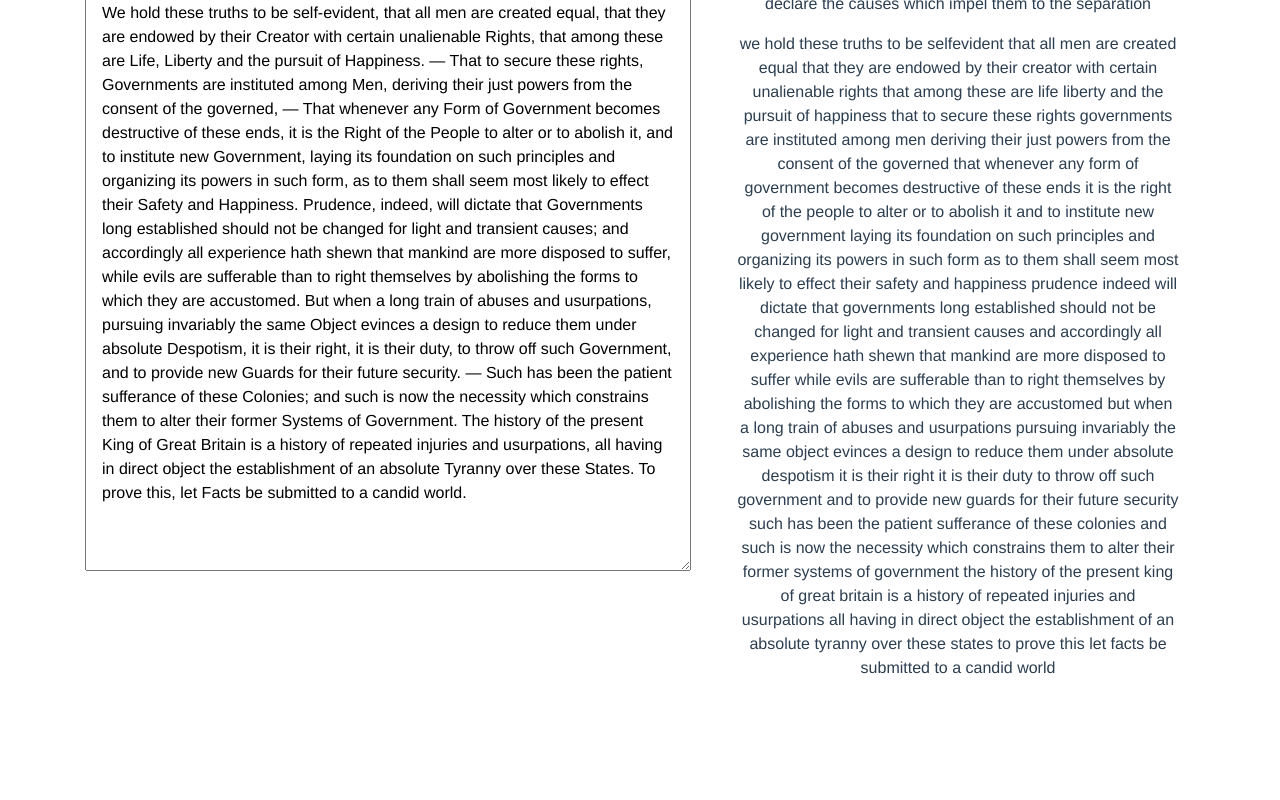
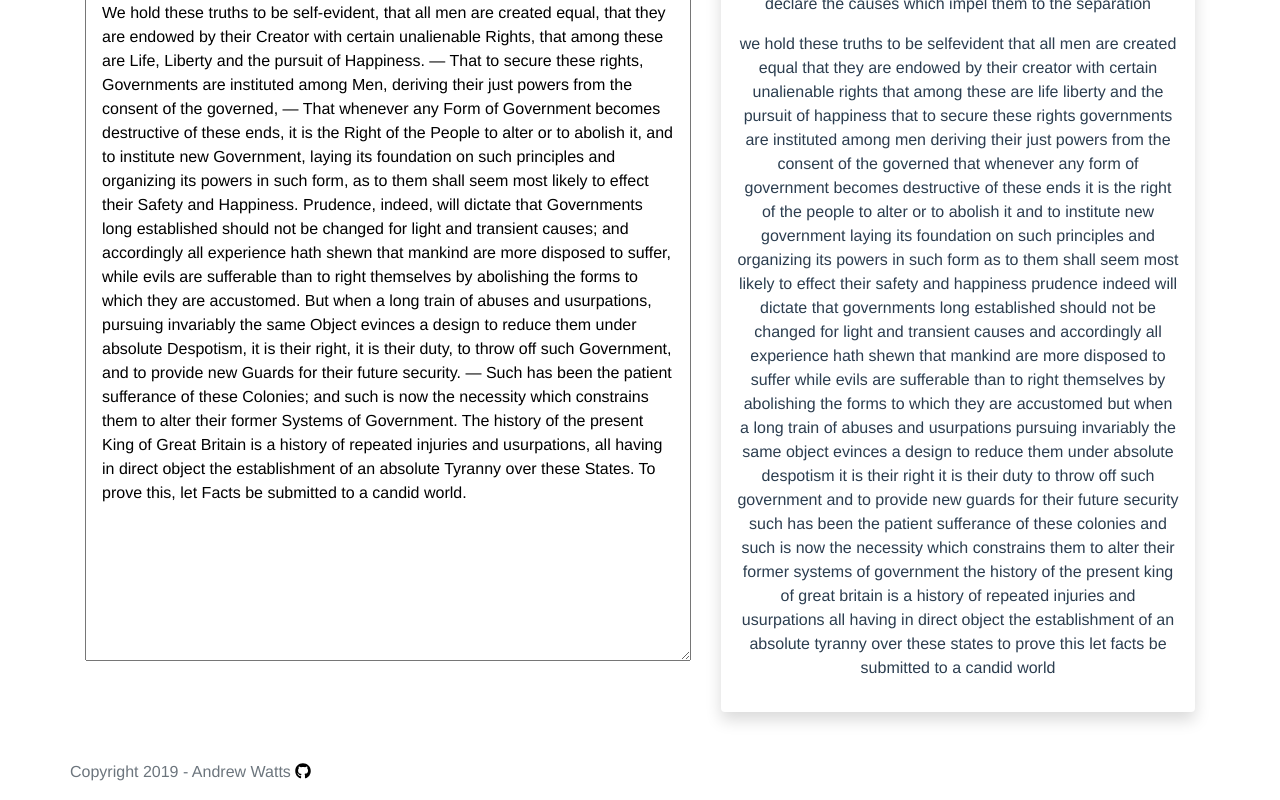
Before and after one commit to awatts/depunctuator, a Vue app: page / in a window 1280 px wide. Shown: the part 394-1194 px from the top of the page. Before the commit the page ends 1106 px from the top, so only its background shows below. Built offline with nearby package versions, Linux system fonts and the light colour scheme.

Commit message:
Add footer with copyright and link to github

```diff
--- a/package.json
+++ b/package.json
@@ -8,6 +8,10 @@
     "lint": "vue-cli-service lint"
   },
   "dependencies": {
+    "@fortawesome/fontawesome-svg-core": "^1.2.15",
+    "@fortawesome/free-brands-svg-icons": "^5.7.2",
+    "@fortawesome/free-solid-svg-icons": "^5.7.2",
+    "@fortawesome/vue-fontawesome": "^0.1.5",
     "bootstrap-vue": "^2.0.0-rc.14",
     "vue": "^2.6.6"
   },
--- a/src/App.vue
+++ b/src/App.vue
@@ -10,8 +10,14 @@ import Vue from 'vue'
 import BootstrapVue from 'bootstrap-vue'
 import 'bootstrap/dist/css/bootstrap.css'
 import 'bootstrap-vue/dist/bootstrap-vue.css'
+import { library } from '@fortawesome/fontawesome-svg-core'
+import {faGithub} from '@fortawesome/free-brands-svg-icons'
+import { FontAwesomeIcon } from '@fortawesome/vue-fontawesome'
+
+library.add(faGithub)
 
 Vue.use(BootstrapVue)
+Vue.component('font-awesome-icon', FontAwesomeIcon)
 
 export default {
   name: 'app',
--- a/src/components/Depunctuator.vue
+++ b/src/components/Depunctuator.vue
@@ -11,13 +11,18 @@
         </b-row>
         <b-row>
             <b-col>
-                <textarea v-model="usertext" rows="10" cols="60"></textarea>
+                <textarea v-model="usertext" rows="10" cols="60" ></textarea>
             </b-col>
             <b-col>
-                <article class="replacement">
+                <article class="shadow p-3 mb-5 bg-white rounded">
                 <p v-for="(para, index) in strippedText.split('\n\n')" :key="index">{{para}}</p>
                 </article>
             </b-col>
+        </b-row>
+        <b-row>
+            <footer>
+                <p class="text-muted credit">Copyright 2019 - Andrew Watts&nbsp;<a href="https://github.com/awatts/depunctuator"><font-awesome-icon :icon="['fab', 'github']" ></font-awesome-icon></a></p>
+            </footer>
         </b-row>
     </b-container>
 </template>
@@ -46,7 +51,7 @@ We hold these truths to be self-evident, that all men are created equal, that th
 
 textarea {
   padding: 1em;
-  min-height: 85%;
+  min-height: 90%;
 }
 
 article {
@@ -56,4 +61,16 @@ article {
 p {
   margin-bottom: 1em;
 }
+
+a {
+  color: black;
+}
+
+a:active {
+  color: gray;
+}
+
+a:visited {
+  color: black;
+}
 </style>
```
Also changed, not shown: 1 other file (tests, documents, lock files or other folders).
